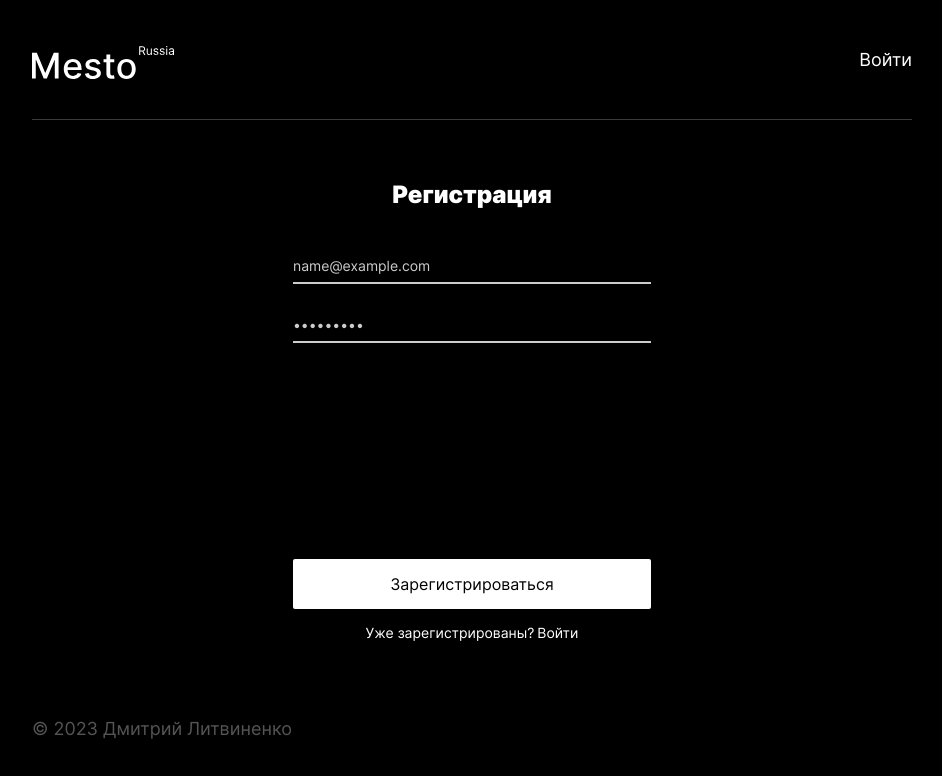
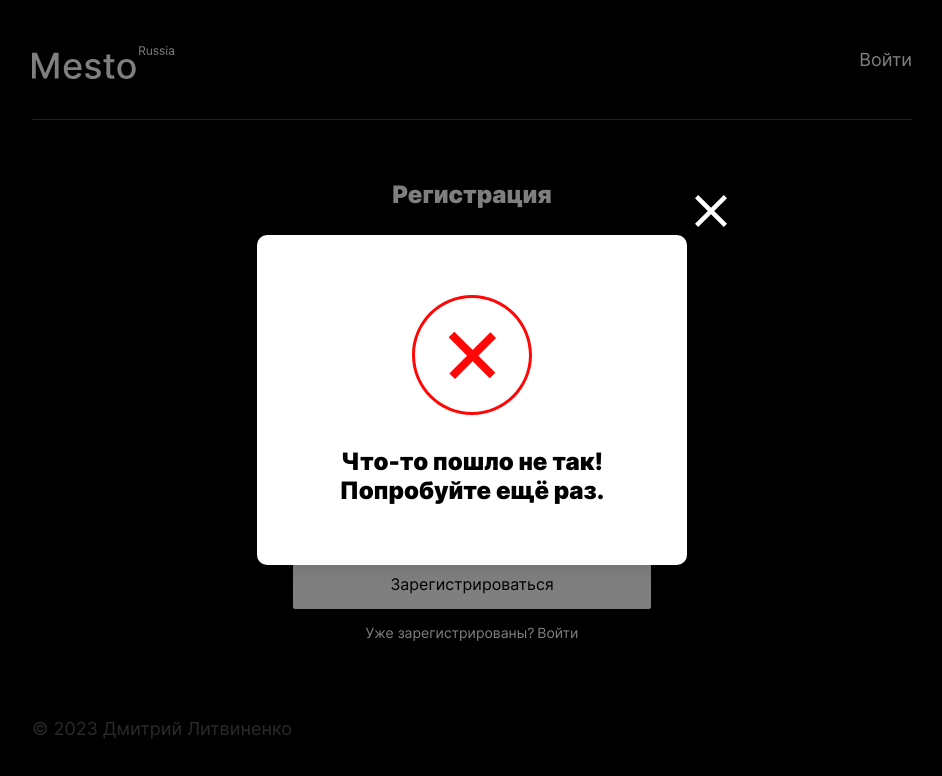
Before and after one commit to ds-sev/react-mesto-auth, a React (Create React App) app: page /signup in a window 1280 px wide. Both pictures are taken after typing "name@example.com", "Sample123" into the empty fields and a click on the button "Зарегистрироваться". Shown: the top 776 px of the page, without its empty margins (168-1110 px from the left). Built offline with nearby package versions, Linux system fonts and the light colour scheme; no server answers.

Commit message:
feature: move api_s from components to App 2_add info-popup view after registration

```diff
--- a/src/blocks/edit-form/edit-form.css
+++ b/src/blocks/edit-form/edit-form.css
@@ -6,10 +6,7 @@
   border-radius: 10px;
   background-color: white;
   box-shadow: 0 0 25px rgba(0, 0, 0, 0.15);
-
-
   height: fit-content;
-
 }
 
 @media screen and (max-width: 544px) {
--- a/src/components/App.js
+++ b/src/components/App.js
@@ -17,12 +17,18 @@ import InfoTooltipPopup from './InfoTooltip'
 import Login from './Login'
 import auth from '../utils/auth'
 
+import SuccessIcon from '../images/icons/Union.svg'
+import FailIcon from '../images/icons/Union_dis.svg'
+
 function App() {
   const [isEditProfilePopupOpen, setIsEditProfilePopupOpen] = useState(false)
   const [isAddPlacePopupOpen, setIsAddPlacePopupOpen] = useState(false)
   const [isEditAvatarPopupOpen, setIsEditAvatarPopupOpen] = useState(false)
   const [isImagePopupOpen, setIsImagePopupOpen] = useState(false)
   const [isInfoTooltipPopupOpen, setIsInfoTooltipPopupOpen] = useState(false)
+  const [infoTooltipImage, setInfoTooltipImage] = useState(null)
+  const [infoTooltipText, setInfoTooltipText] = useState('')
+
   const [currentUser, setCurrentUser] = useState({})
   const [selectedCard, setSelectedCard] = useState({ name: '', link: '' })
   const [cards, setCards] = useState([])
@@ -56,7 +62,7 @@ function App() {
 
 
 
-  console.log(localStorage.getItem('token'))
+
 
 
 
@@ -160,13 +166,49 @@ function App() {
       .catch((err) => console.log(err))
   }
 
-  const handleLogin = () => {
-    setLoggedIn(true)
-    tokenCheck()
+
+
+  function handleLogin(formValue) {
+    // setAddPlaceBtnText('Добавляем...')
+    auth
+      .login(formValue)
+      .then((res) => {
+        localStorage.setItem('token', res.token)
+        setLoggedIn(true)
+        tokenCheck()
+        navigate('/', { replace: true })
+      })
+      .catch((err) => console.log(err))
+  }
+
+  function handleRegister(regFormValue) {
+    console.log(regFormValue)
+    // setAddPlaceBtnText('Добавляем...')
+    auth
+      .register(regFormValue)
+      .then((res) => {
+
+          navigate('/signin', { replace: true })
+          setInfoTooltipImage(SuccessIcon)
+        setInfoTooltipText('Вы успешно зарегистрировались!')
+          setIsInfoTooltipPopupOpen(true)
+
+
+
+
+
+      })
+      .catch((err) => {
+        setInfoTooltipImage(FailIcon)
+        setInfoTooltipText('Что-то пошло не так! Попробуйте ещё раз.')
+        setIsInfoTooltipPopupOpen(true)
+        console.log(err)
+      })
+
   }
 
   function handleSignOut() {
-    localStorage.clear()
+    localStorage.removeItem('token')
   }
 
 
@@ -191,9 +233,8 @@ function App() {
                    element={loggedIn
                      ? <Navigate to="/mesto" replace />
                      : <Navigate to="/signup" replace />} />
-            <Route path="/signup" element={<Register
-            />} />
-            <Route path="/signin" element={<Login handleLogin={handleLogin} />} />
+            <Route path="/signup" element={<Register onRegister={handleRegister} />}  />
+            <Route path="/signin" element={<Login onLogin={handleLogin} />} />
             <Route path="/mesto" element={<ProtectedRouteElement
               element={Main}
               onEditAvatar={handleEditAvatarClick}
@@ -224,6 +265,8 @@ function App() {
           <InfoTooltipPopup
             isOpen={isInfoTooltipPopupOpen}
             onClose={closeAllPopups}
+            image={infoTooltipImage}
+            text={infoTooltipText}
             // onUpdateUser={handleUpdateUser}
             // buttonText={editProfileBtnText}
           />
--- a/src/components/Header.js
+++ b/src/components/Header.js
@@ -1,13 +1,13 @@
 import logoPath from '../images/logo/logo.svg'
 
-function Header({ btnLink, linkText, btnTheme, email, onSignOut }) {
+function Header({ btnLink, btnText, btnTheme, email, onSignOut }) {
 
   return (
     <header className="header header_position">
       <img src={logoPath} alt="логотип" className="header__logo" id="start" />
       <div className="auth-container">
         <span className="header__email">{email}</span>
-        <a className={`header__profile ${btnTheme} link`} onClick={onSignOut} href={btnLink}>{linkText}</a>
+        <a className={`header__profile ${btnTheme} link`} onClick={onSignOut} href={btnLink}>{btnText}</a>
       </div>
     </header>
   )
--- a/src/components/InfoTooltip.js
+++ b/src/components/InfoTooltip.js
@@ -1,16 +1,21 @@
-import PopupWithoutForm from './PopupWithoutForm'
+import Popup from './Popup'
 
-function InfoTooltipPopup({isOpen, onClose}) {
+function InfoTooltipPopup({isOpen, onClose, image, text}) {
   return (
-    <PopupWithoutForm
-      title="Вы уверены?"
-
-      isOpen={isOpen}
-      onClose={onClose}
-    />
-
-
-
+    <Popup name="{name}" isOpen={isOpen} onClose={onClose} >
+      <div className="popup__container">
+        <div  className="info-tooltip">
+          <button
+            className="button_type_close button"
+            type="button"
+            aria-label="Закрыть"
+            onClick={onClose}
+          />
+          <div className="info-tooltip__image" style={{backgroundImage:`url(${image})`}} />
+          <span className="info-tooltip__title">{text}</span>
+        </div>
+      </div>
+    </Popup>
   )
 }
 
--- a/src/components/Login.js
+++ b/src/components/Login.js
@@ -1,13 +1,9 @@
 import Header from './Header'
-import auth from '../utils/auth'
-import { useNavigate } from 'react-router-dom'
 import { useState } from 'react'
 
-function Login({handleLogin}) {
+function Login({onLogin}) {
   const buttonText = 'Войти'
   const title = 'Вход'
-
-  const navigate = useNavigate()
 
   const [formValue, setFormValue] = useState({
     email: '',
@@ -24,46 +20,11 @@ function Login({handleLogin}) {
   const handleSubmit = (evt) => {
     evt.preventDefault()
     onLogin(formValue)
-
-
   }
-
-  console.log(formValue)
-
-  function onLogin(formValue) {
-    // setAddPlaceBtnText('Добавляем...')
-    auth
-      .login(formValue)
-      .then((res) => {
-        localStorage.setItem('token', res.token)
-        handleLogin()
-          navigate('/', { replace: true })
-        console.log(localStorage.getItem('token'))
-      })
-
-
-      // .then((res) => {
-
-      //   console.log(res)
-      //   localStorage.setItem('token', JSON.stringify({res}))
-      //   handleLogin()
-      //   navigate('/', { replace: true })
-      //
-      // })
-      .catch((err) => console.log(err))
-
-  }
-
-  console.log(localStorage.getItem('token'))
-
-
-
-
-  // console.log(JSON.parse(localStorage.getItem('token')))
 
   return (
     <>
-      <Header linkText="Регистрация" link="/signup" />
+      <Header btnText="Регистрация" btnLink="/signup" />
       <div className="sign-page">
         <h3 className="sign-page__title">{title}</h3>
         <form onSubmit={handleSubmit}>
@@ -103,8 +64,6 @@ function Login({handleLogin}) {
           >
             {buttonText}
           </button>
-          {/*<span className="sign__hint">Уже зарегистрированы?<a className="link"*/}
-          {/*                                                     href="#">Войти</a></span>*/}
         </form>
       </div>
     </>
--- a/src/components/Main.js
+++ b/src/components/Main.js
@@ -13,7 +13,7 @@ function Main({ onEditProfile, onAddPlace, onEditAvatar, onCardClick, onCardLike
 
   return (
     <>
-    <Header linkText="Выйти" btnLink='/signin' onSignOut={onSignOut} btnTheme="header__sign-btn_out" email={email}/>
+    <Header btnText="Выйти" btnLink='/signin' onSignOut={onSignOut} btnTheme="header__sign-btn_out" email={email}/>
     <main className="content">
       <section className="profile wrapper">
         <div className="profile__photo-container" onClick={onEditAvatar}>
--- a/src/components/Register.js
+++ b/src/components/Register.js
@@ -1,57 +1,33 @@
-import Footer from './Footer'
 import Header from './Header'
 import { useState } from 'react'
-import { useNavigate } from 'react-router-dom'
-import api from '../utils/api'
-import auth from '../utils/auth'
 
-function Register() {
+import InfoTooltip from './InfoTooltip'
+
+function Register({onRegister}) {
   const buttonText = 'Зарегистрироваться'
   const title = 'Регистрация'
 
-
-
-  const [formValue, setFormValue] = useState({
+  const [regFormValue, setRegFormValue] = useState({
     email: '',
     password: ''
   })
 
-  const navigate = useNavigate()
-
   const handleChange = (evt) => {
     const {name, value} = evt.target
-    setFormValue({
-      ...formValue, [name]: value
+    setRegFormValue({
+      ...regFormValue, [name]: value
     })
   }
 
   const handleSubmit = (evt) => {
     evt.preventDefault()
-    onRegister(formValue)
-    console.log('hello')
+    onRegister(regFormValue)
 
   }
 
-  function onRegister(formValue) {
-    // setAddPlaceBtnText('Добавляем...')
-    auth
-      .register(formValue)
-      .then((res) => {
-        navigate('/signin', {replace: true})
-
-      })
-      .catch((err) => console.log(err))
-
-  }
-
-
-
-
-  // console.log(formValue)
-
   return (
     <>
-    <Header linkText="Войти" link="/signin"/>
+    <Header btnText="Войти" btnLink="/signin"/>
 
       <div className="sign-page">
         <h3 className="sign-page__title">{title}</h3>
@@ -62,7 +38,7 @@ function Register() {
             <input
               name="email"
               type="email"
-              value={formValue.email || ''}
+              value={regFormValue.email || ''}
               onChange={handleChange}
               className="sign-page__input-field"
               placeholder="Email"
@@ -77,7 +53,7 @@ function Register() {
             <input
               name="password"
               type="password"
-              value={formValue.password || ''}
+              value={regFormValue.password || ''}
               onChange={handleChange}
               className="sign-page__input-field"
               placeholder="Пароль"
@@ -103,6 +79,8 @@ function Register() {
                                                              href="/signin">Войти</a></span>
       </div>
 
+      <InfoTooltip />
+
     </>
 
   )
--- a/src/index.css
+++ b/src/index.css
@@ -245,3 +245,66 @@ body {
   font-size: 14px;
   line-height: 17px;
 }
+
+
+
+.info-tooltip {
+  display: flex;
+  flex-direction: column;
+  align-items: center;
+  gap: 32px;
+
+
+
+  padding: 60px 36px;
+  box-sizing: border-box;
+  position: relative;
+  width: 430px;
+  border-radius: 10px;
+  background-color: white;
+  box-shadow: 0 0 25px rgba(0, 0, 0, 0.15);
+  height: fit-content;
+
+
+}
+
+@media screen and (max-width: 544px) {
+  .info-tooltip {
+    margin: auto 19px;
+    padding: 25px 22px;
+    gap: 10px;
+  }
+}
+
+.info-tooltip__title {
+
+  margin: 0;
+  color: black;
+  font-size: 24px;
+  font-weight: 900;
+  line-height: 29px;
+
+  text-align: center;
+
+}
+
+@media screen and (max-width: 544px) {
+  .info-tooltip__title {
+    margin-bottom: 70px;
+    font-size: 18px;
+    line-height: 22px;
+  }
+}
+
+.info-tooltip__image {
+  width: 120px;
+  height: 120px;
+  /*background-repeat: no-repeat;*/
+
+  background-position: center;
+  background-size: cover;
+
+  /*color: black;*/
+
+  /*background-image: url('./images/icons/Union.svg');*/
+}
```
